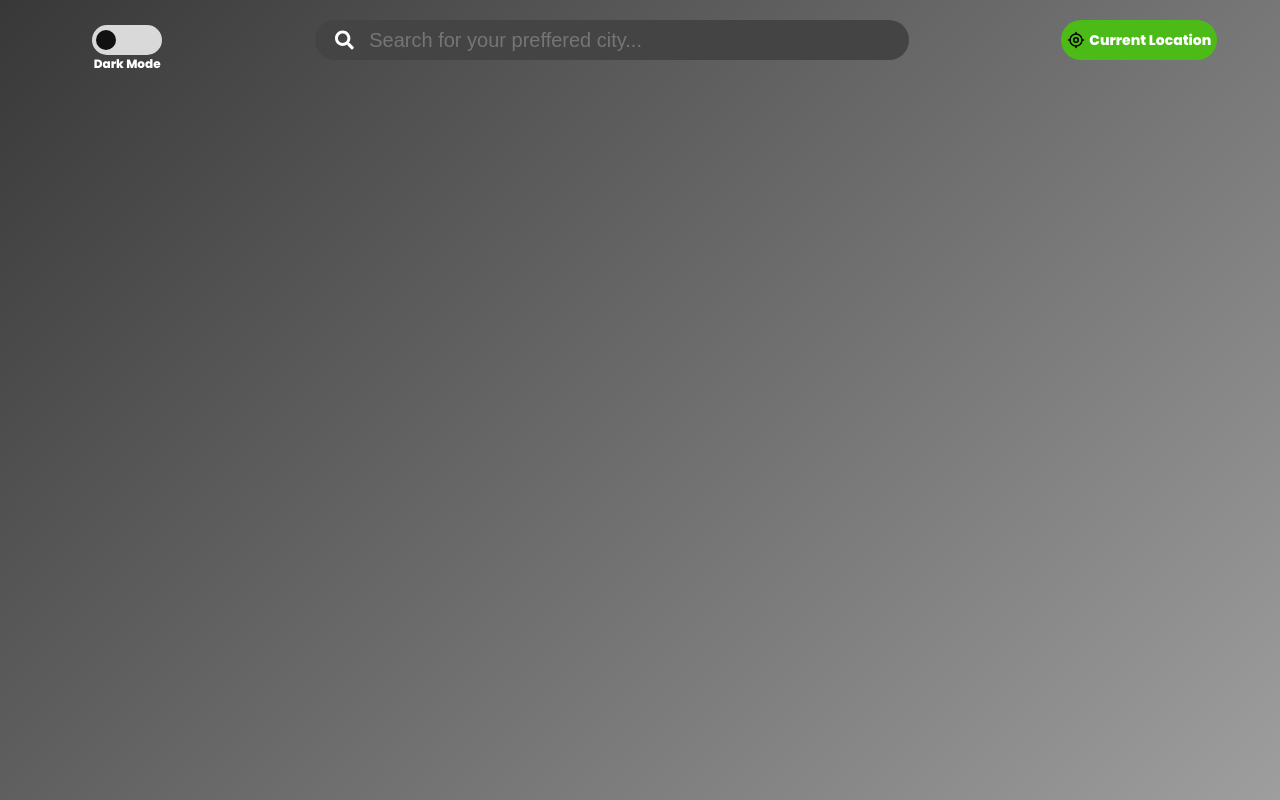
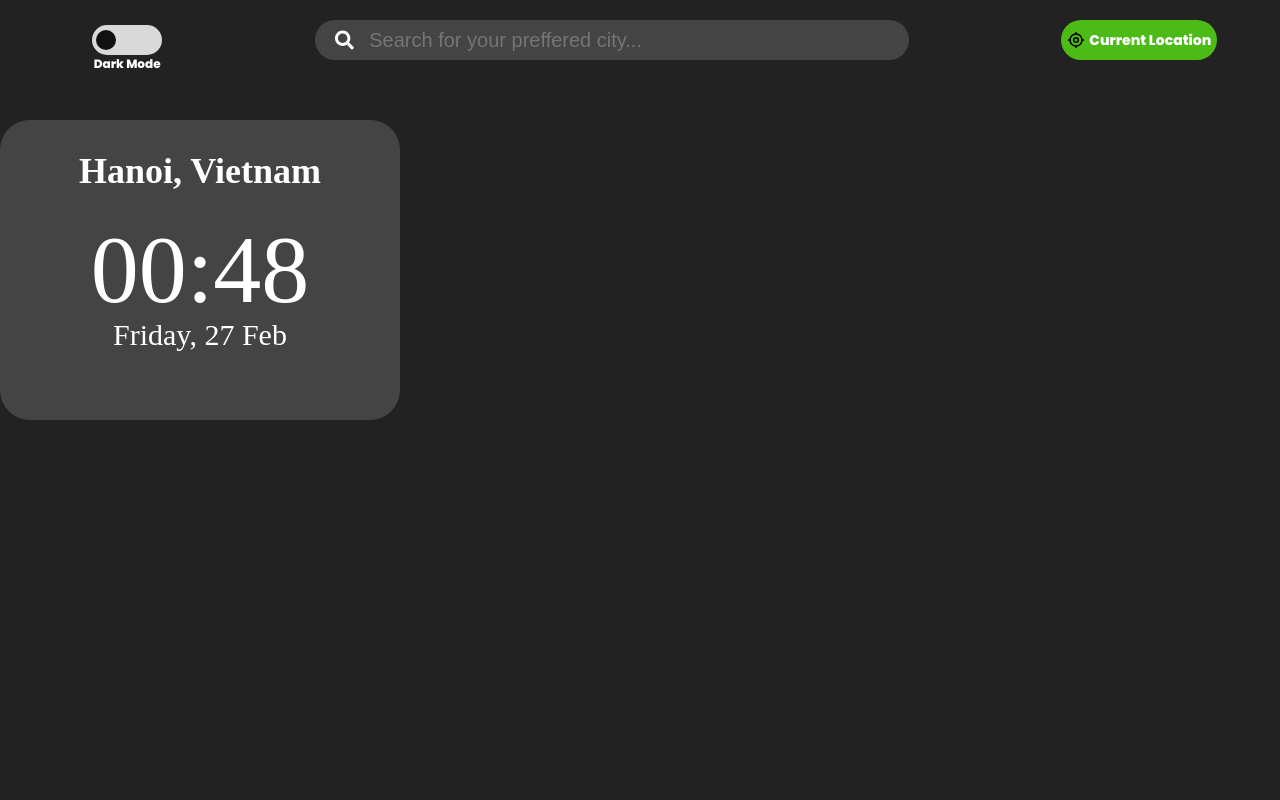
Before and after one commit to davidnguyen16/AeroWeather, a Next.js app: page / in a window 1280 px wide. Built offline with nearby package versions, Linux system fonts and the light colour scheme.

Commit message:
feat: Add LocationTimeCard component

```diff
--- a/package.json
+++ b/package.json
@@ -19,10 +19,12 @@
     "@types/node": "^20",
     "@types/react": "^19",
     "@types/react-dom": "^19",
+    "autoprefixer": "^10.4.27",
     "babel-plugin-react-compiler": "1.0.0",
     "eslint": "^9",
     "eslint-config-next": "16.1.6",
-    "tailwindcss": "^4",
+    "postcss": "^8.5.6",
+    "tailwindcss": "^4.2.1",
     "typescript": "^5"
   }
 }
--- a/src/app/page.tsx
+++ b/src/app/page.tsx
@@ -1,12 +1,15 @@
 import Header from "../components/Header"; // 1. Import component vào
-
+import LocationTimeCard from "../components/current_weather/LocationTimeCard"; // 2. Import component vào
 export default function Home() {
   return (
-    // min-h-screen: Để trang web luôn cao ít nhất bằng màn hình
-    <main className="min-h-screen flex flex-col">
+    <main className="min-h-screen bg-[#222222]">
 
-      {/* 2. Đặt component Header vào đây */}
-      <Header />
+      <div className="max-w-[1400px] mx-auto px-8 flex flex-col pt-8">
+        <Header />
+        <div className="flex mt-[60px]">
+          <LocationTimeCard />
+        </div>
+      </div>
     </main>
   );
 }
--- /dev/null
+++ b/src/components/current_weather/LocationTimeCard.tsx
@@ -0,0 +1,60 @@
+'use client'
+
+import React, { useEffect, useState } from 'react'
+import { Poppins } from 'next/font/google';
+
+declare global {
+  namespace JSX {
+    interface IntrinsicElements {
+      div: any;
+      h2: any;
+    }
+  }
+}
+
+const poppins = Poppins({
+    subsets: ['latin'],
+    weight: ['400', '700', '800'],
+    variable: '--font-poppins',
+});
+
+const LocationTimeCard: React.FC = () => {
+    const [currentTime, setCurrentTime] = useState(new Date());
+
+    useEffect(() => {
+        const timer = setInterval(() => setCurrentTime(new Date()), 1000);
+        return () => clearInterval(timer);
+    }, []);
+
+    const formatTime = (date: Date) => {
+        return date.toLocaleTimeString('en-GB', {
+            hour: '2-digit',
+            minute: '2-digit',
+            hour12: false,
+        });
+    }
+
+    const formatDate = (date: Date) => {
+        const weekday = date.toLocaleDateString('en-GB', { weekday: 'long' });
+        const day = date.toLocaleDateString('en-GB', { day: 'numeric' });
+        const month = date.toLocaleDateString('en-GB', { month: 'short' });
+
+        return `${weekday}, ${day} ${month}`;
+    };
+
+    return (
+        <div className={`${poppins.variable} bg-[#444444] text-white p-10 rounded-[30px] h-[300px] w-[400px] text-center shadow-[10px_15px_40px_rgba(0,0,0,0.5) ]`}>
+            <h2 className="text-[36px] font-bold mb-5 leading-tight break-words">Hanoi, Vietnam</h2>
+
+            <div className="text-[96px] font-extrabold leading-none tracking-tighter">
+              {formatTime(currentTime)}
+            </div>
+
+            <div className="text-[30px] text-gray-400 font-normal -mt-2">
+              {formatDate(currentTime)}
+            </div>
+        </div>
+    );
+};  // <-- close the component here, no colon afterwardsmponent here, no colon afterwards
+
+export default LocationTimeCard;
```
Also changed, not shown: 1 other file (tests, documents, lock files or other folders).
